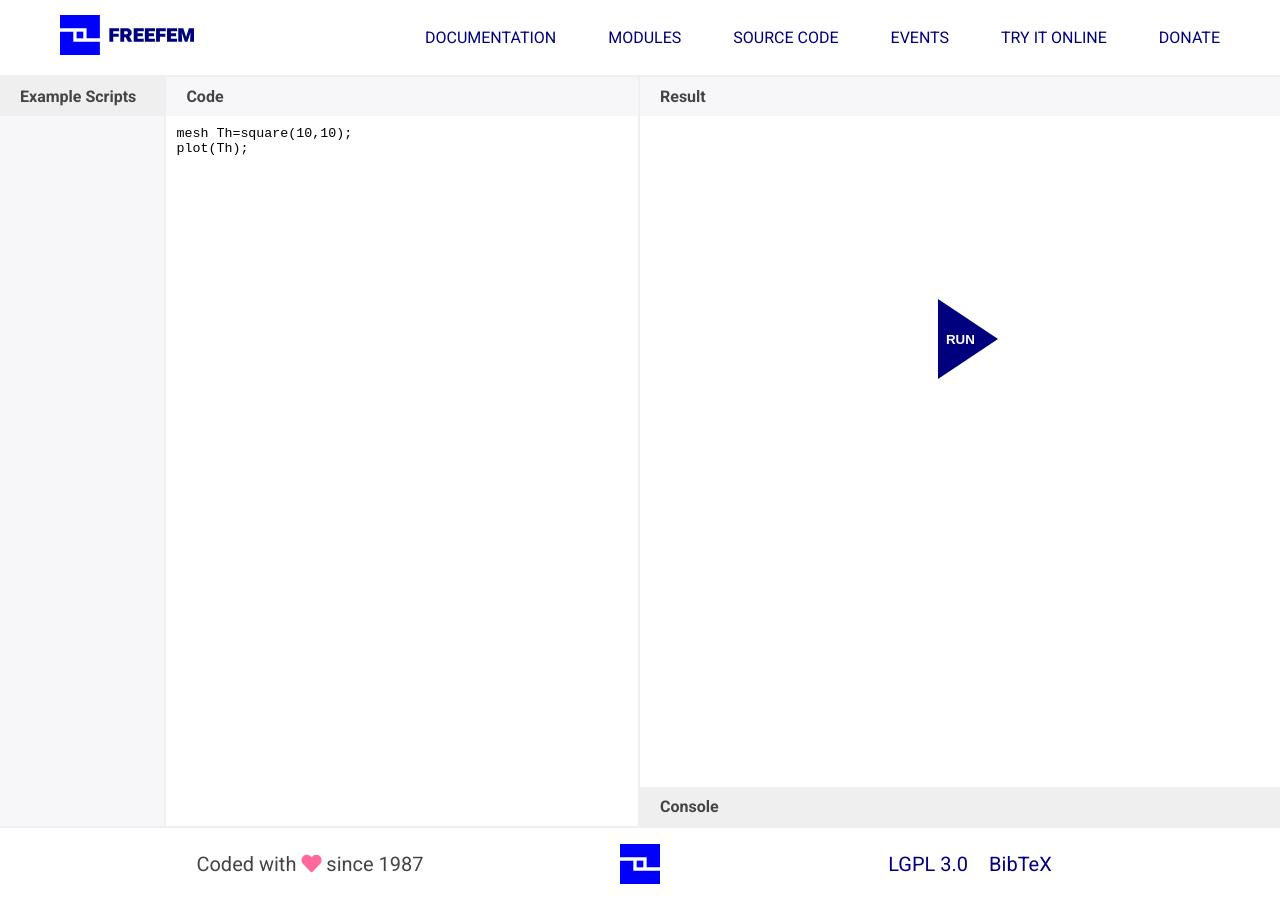
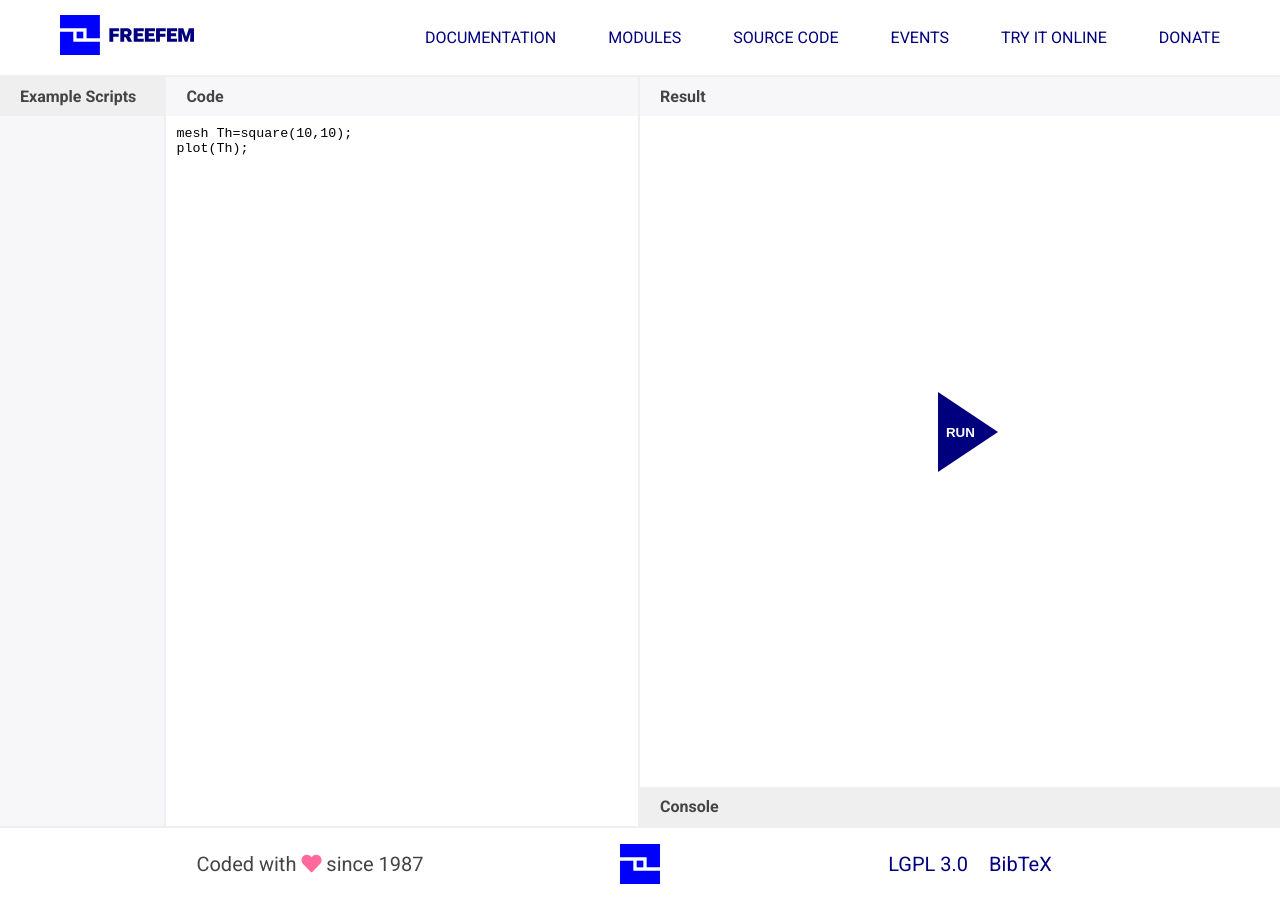
Before and after one commit to FreeFem/FreeFem-website2, a Jekyll site: the page built from tryit.md, in a window 1280 px wide. Built offline with Jekyll 4.4.1, drawn with Linux system fonts in a browser that asks for light colours.

```diff
--- a/css/exampleStyle.css
+++ b/css/exampleStyle.css
@@ -77,7 +77,7 @@ header a.icon {
   flex: 1;
   display: grid;
   grid-template-columns: 13% 37% 50%;
-  grid-template-rows: 70% 30%;
+  grid-template-rows: auto 39px;
   align-items: stretch;
 }
 
--- a/js/openConsole.js
+++ b/js/openConsole.js
@@ -2,12 +2,15 @@ let open = false;
 
 function openConsole() {
   const exConsole = document.getElementById('exampleConsole')
+  const temp = document.getElementById('main')
 
   if (open) {
+    temp.style.gridTemplateRows = "auto 39px"
     exConsole.style.height = "39px"
     exConsole.style.overflow = "hidden"
     open = false
   } else {
+    temp.style.gridTemplateRows = "70% 30%"
     exConsole.style.height = "100%"
     exConsole.style.overflow = "auto"
     open = true
```
